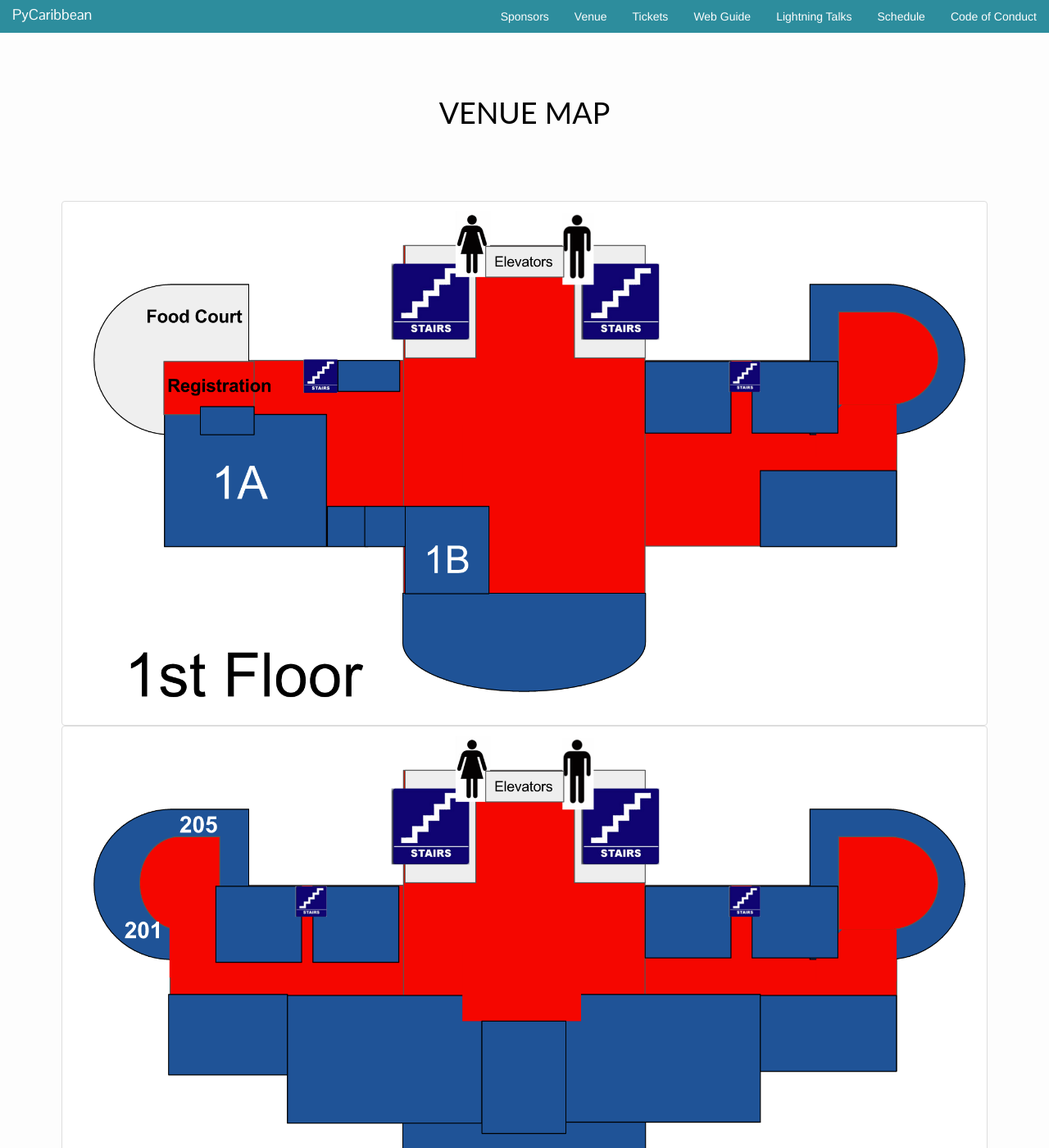
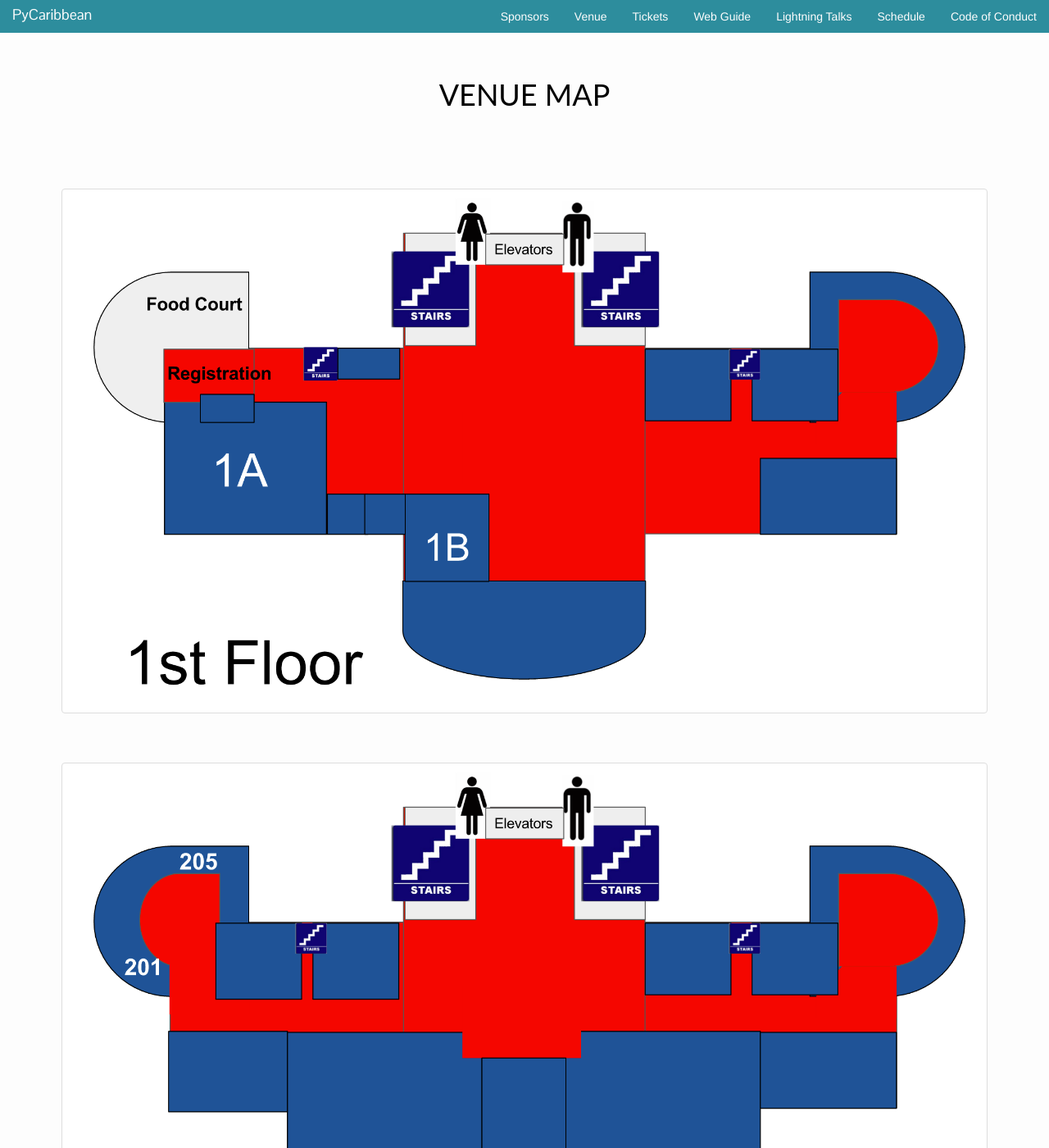
Before and after one commit to pycaribbean/pycaribbean.github.io, a Jekyll site: the page built from schedule.html, in a window 1280 px wide and 1400 px high. Shown: the whole window at 82% size. Built offline with Jekyll 4.4.1, drawn with Linux system fonts in a browser that asks for light colours; nearby versions of some CDN libraries; library files that are not in the unit come from our copies.

```diff
--- a/css/main.scss
+++ b/css/main.scss
@@ -618,3 +618,7 @@
     }
   }
 }
+
+.schedule .uk-thumbnail {
+  margin: 30px 0px;
+}
--- a/schedule.html
+++ b/schedule.html
@@ -6,15 +6,10 @@
   <div class="uk-container uk-container-center">
     <div class="uk-grid">
       <div class="uk-width-small-1-1">
-        <br/>
         <h1 class="uk-text-center">VENUE MAP</h1>
-        <br/>
         <img class="uk-thumbnail" src="img/1st_floor.png" alt="first floor layout">
-        <br/>
         <img class="uk-thumbnail" src="img/2nd_floor.png" alt="2nd floor layout">
-        <br/>
         <img class="uk-thumbnail" src="img/4th_floor.png" alt="4th floor layout">
-        <br/>
         <h1 class="uk-text-center">SCHEDULE</h1>
         <h2 class="uk-text-center">Saturday 20</h2>
         <table class="uk-table">
```
